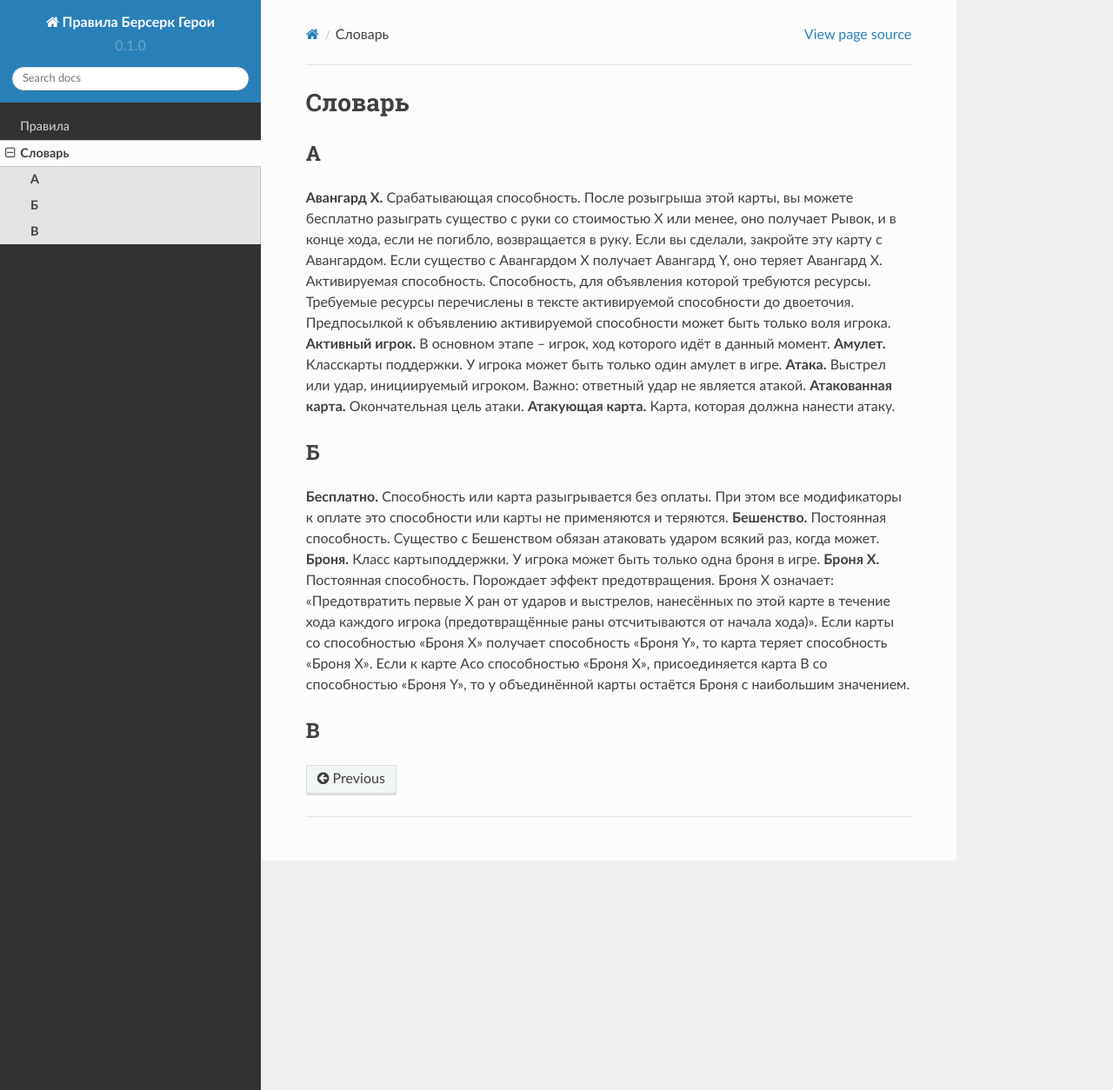
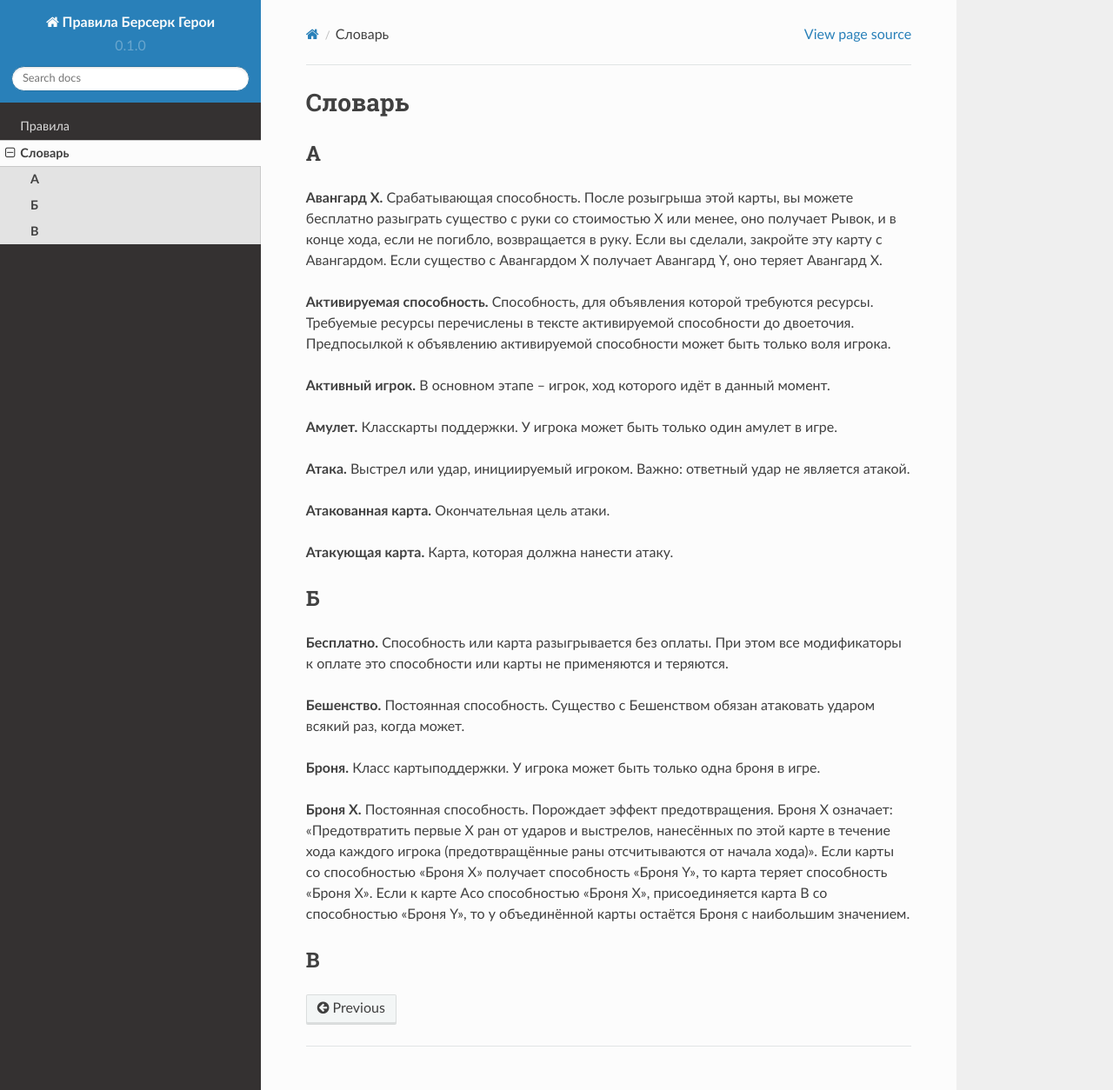
Before and after one commit to EasyFor314/berserk_heroes_rules, a Sphinx documentation site: the page built from docs/source/dictionary.rst, in a window 1280 px wide and 1254 px high. Shown: the whole window at 87% size. Built offline with Sphinx 7.4.7 and the Read the Docs theme 2.0.0, drawn with Linux system fonts in a browser that asks for light colours.

```diff
--- a/docs/source/dictionary.rst
+++ b/docs/source/dictionary.rst
@@ -5,19 +5,28 @@
 -----
 
 **Авангард Х.** Срабатывающая способность. После розыгрыша этой карты, вы можете бесплатно разыграть существо с руки со стоимостью Х или менее, оно получает Рывок, и в конце хода, если не погибло, возвращается в руку. Если вы сделали, закройте эту карту с Авангардом. Если существо с Авангардом Х получает Авангард Y, оно теряет Авангард Х.
-Активируемая способность. Способность, для объявления которой требуются ресурсы. Требуемые ресурсы перечислены в тексте активируемой способности до двоеточия. Предпосылкой к объявлению активируемой способности может быть только воля игрока.
+
+**Активируемая способность.** Способность, для объявления которой требуются ресурсы. Требуемые ресурсы перечислены в тексте активируемой способности до двоеточия. Предпосылкой к объявлению активируемой способности может быть только воля игрока.
+
 **Активный игрок.** В основном этапе – игрок, ход которого идёт в данный момент.
+
 **Амулет.** Класскарты поддержки. У игрока может быть только один амулет в игре.
+
 **Атака.** Выстрел или удар, инициируемый игроком. Важно: ответный удар не является атакой.
+
 **Атакованная карта.** Окончательная цель атаки.
+
 **Атакующая карта.** Карта, которая должна нанести атаку.
 
 **Б**
 -----
 
 **Бесплатно.** Способность или карта разыгрывается без оплаты. При этом все модификаторы к оплате это способности или карты не применяются и теряются.
+
 **Бешенство.** Постоянная способность. Существо с Бешенством обязан атаковать ударом всякий раз, когда может.
+
 **Броня.** Класс картыподдержки. У игрока может быть только одна броня в игре.
+
 **Броня Х.** Постоянная способность. Порождает эффект предотвращения. Броня Х означает: «Предотвратить первые X ран от ударов и выстрелов, нанесённых по этой карте в течение хода каждого игрока (предотвращённые раны отсчитываются от начала хода)». Если карты со способностью «Броня Х» получает способность «Броня Y», то карта теряет способность «Броня Х». Если к карте Acо способностью «Броня Х», присоединяется карта B со способностью «Броня Y», то у объединённой карты остаётся Броня с наибольшим значением.
 
 **В**
```
